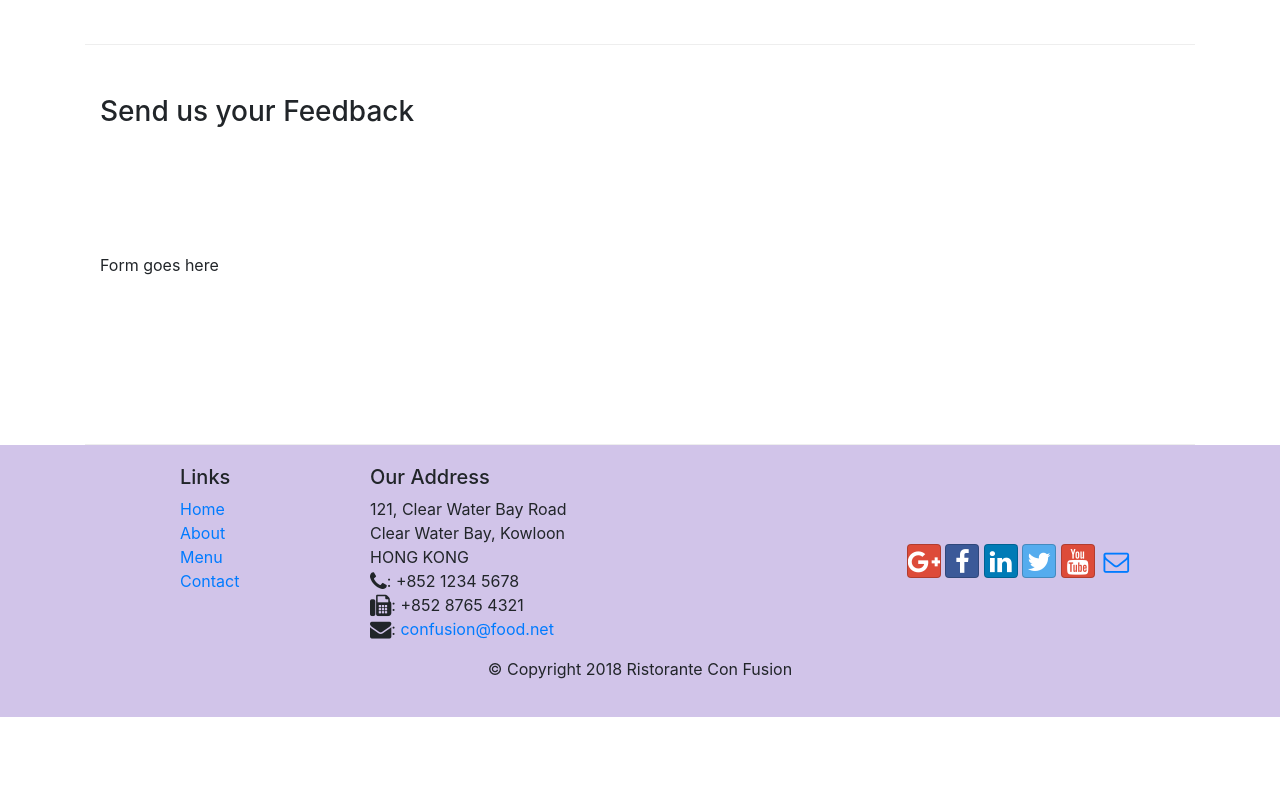
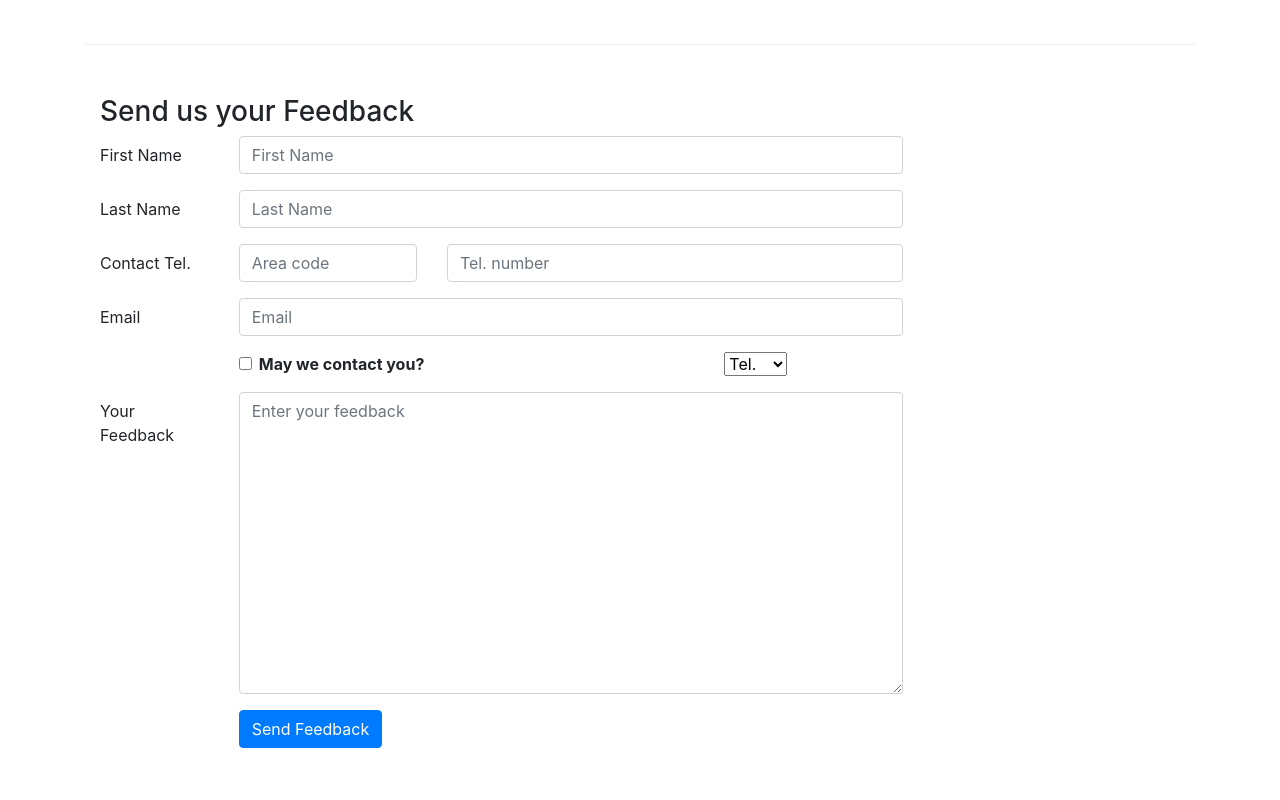
Before and after one commit to Shreyansh-Rai/BootstrapCoursera, a website: page contactus.html in a window 1280 px wide. Shown: the part 820-1620 px from the top of the page. Before the commit the page ends 1537 px from the top, so only its background shows below. Drawn offline with nearby package versions, Linux system fonts and the light colour scheme.

Commit message:
Forms added use as template

```diff
--- a/contactus.html
+++ b/contactus.html
@@ -92,7 +92,60 @@
               <h3>Send us your Feedback</h3>
            </div>
             <div class="col-12 col-md-9">
-                Form goes here
+                <form>
+                    <div class="form-group row">
+                        <label for="firstname" class="col-md-2 col-form-label">First Name</label>
+                        <div class="col-md-10">
+                            <input type="text" class="form-control" id="firstname" name="firstname" placeholder="First Name">
+                        </div>
+                    </div>
+                    <div class="form-group row">
+                        <label for="lastname" class="col-md-2 col-form-label">Last Name</label>
+                        <div class="col-md-10">
+                            <input type="text" class="form-control" id="lastname" name="lastname" placeholder="Last Name">
+                        </div>
+                    </div>
+                    <div class="form-group row">
+                        <label for="telnum" class="col-12 col-md-2 col-form-label">Contact Tel.</label>
+                        <div class="col-5 col-md-3">
+                            <input type="tel" class="form-control" id="areacode" name="areacode" placeholder="Area code">
+                        </div>
+                        <div class="col-7 col-md-7">
+                            <input type="tel" class="form-control" id="telnum" name="telnum" placeholder="Tel. number">
+                        </div>
+                    </div>
+                    <div class="form-group row">
+                        <label for="emailid" class="col-md-2 col-form-label">Email</label>
+                        <div class="col-md-10">
+                            <input type="email" class="form-control" id="emailid" name="emailid" placeholder="Email">
+                        </div>
+                    </div>
+                    <div class="form-group row">
+                        <div class="col-md-6 offset-md-2">
+                            <div class="form-check">
+                                <input class="form-check-input" type="checkbox" id="approve" name="approve" value="">
+                                <label for="approve" class="form-check-label"><strong>May we contact you?</strong></label>
+                            </div>
+                        </div>
+                        <div class="col-md-3 offset-md-1">
+                            <select class="form-select">
+                                <option value="1">Tel.</option>
+                                <option value="2">Email</option>
+                              </select>
+                        </div>
+                    </div>
+                    <div class="form-group row">
+                        <label for="feedback" class="col-md-2 col-form-label">Your Feedback</label>
+                        <div class="col-md-10 ">
+                            <textarea class="form-control" placeholder="Enter your feedback" id="feedback" name="feedback" rows="12"></textarea>
+                        </div>
+                    </div>
+                    <div class="form-group row">
+                        <div class="offset-md-2 col-md-10">
+                            <button type="submit" class="btn btn-primary">Send Feedback</button>
+                        </div>
+                    </div>
+                </form>
             </div>
              <div class="col-12 col-md">
             </div>
```
